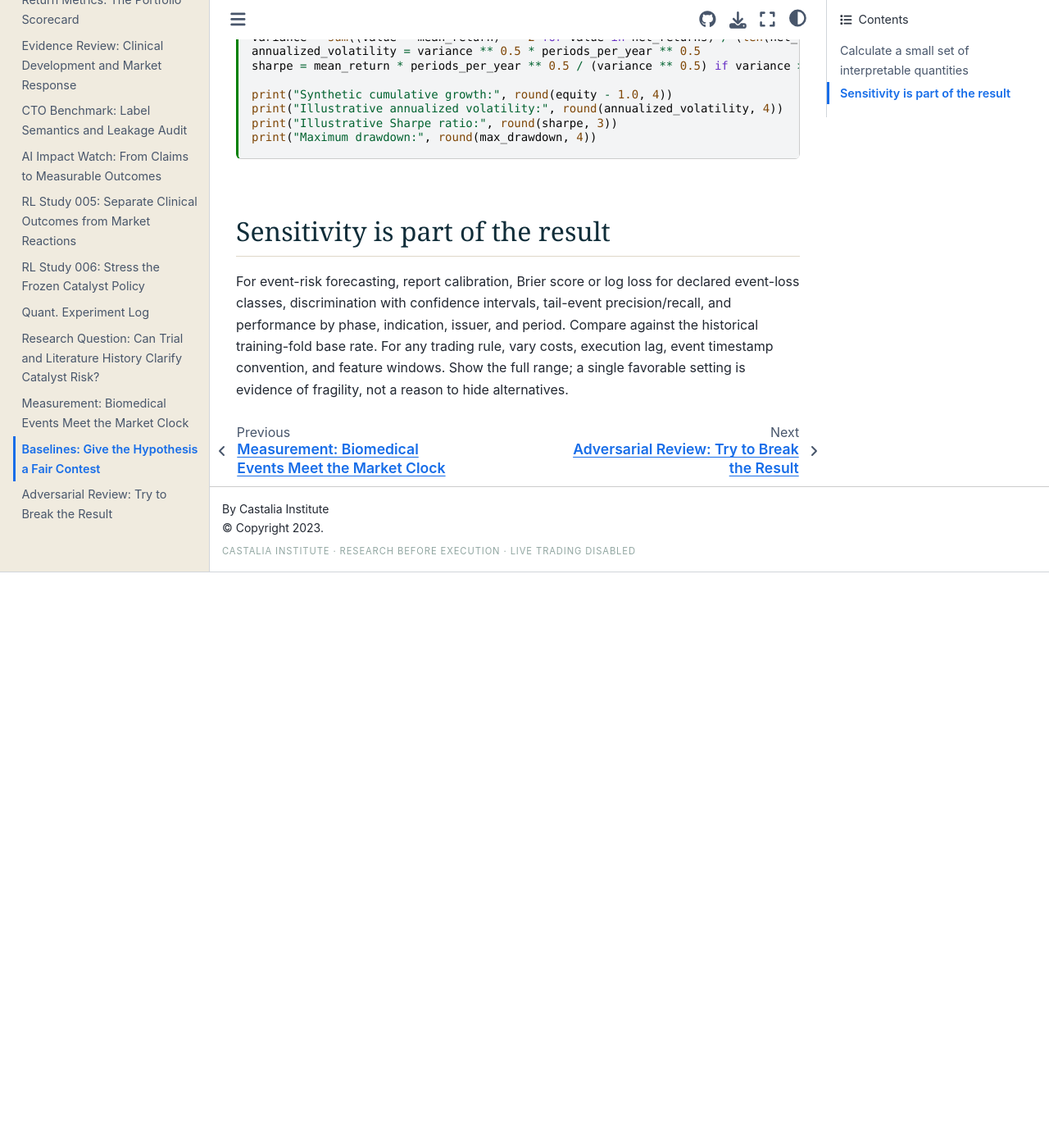
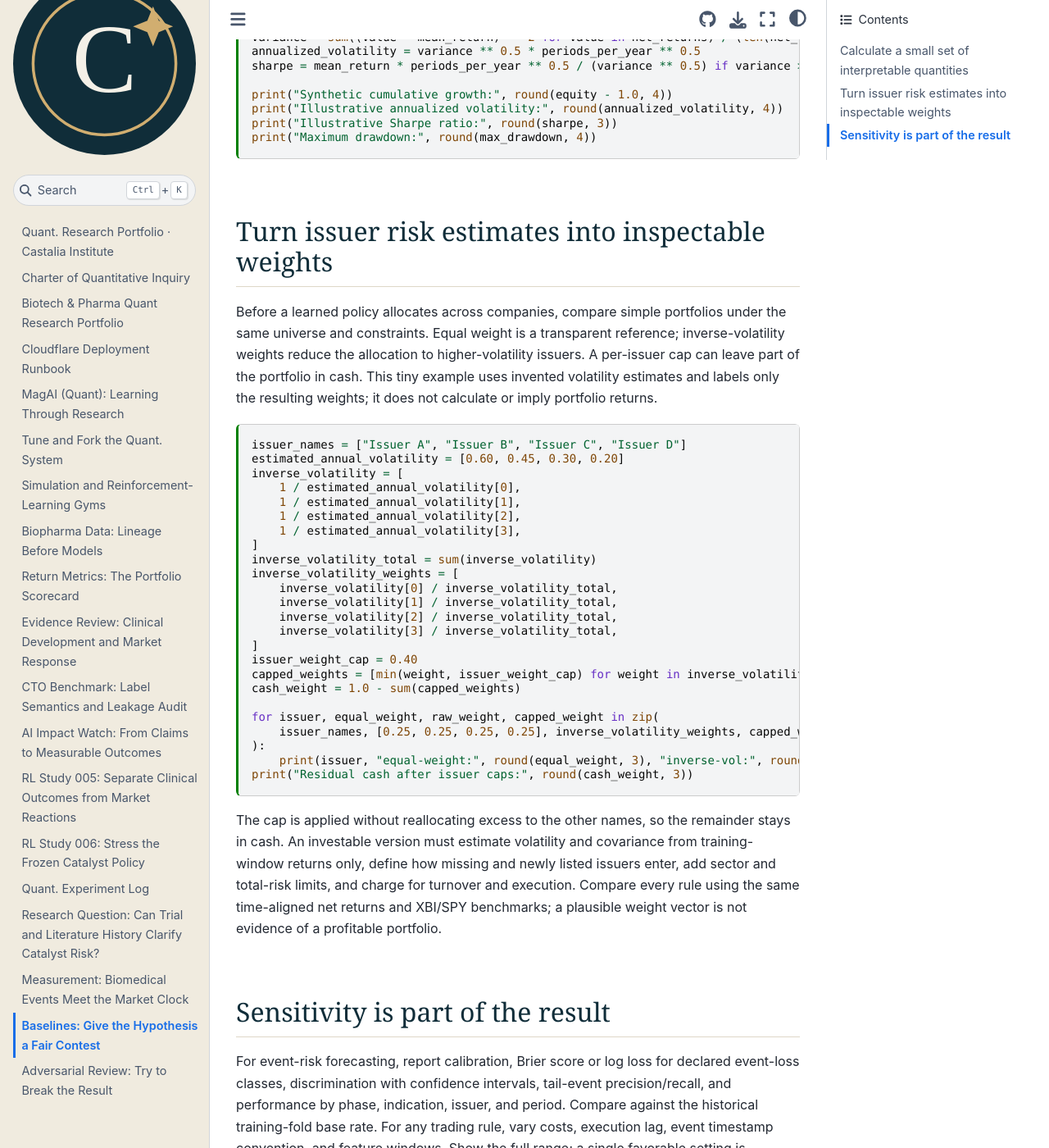
Before and after one commit to CastaliaInstitute/quant, a Jupyter Book: the page built from book/research/baselines.md, in a window 1280 px wide and 1400 px high, scrolled down 1266 px. Shown: the whole window at 82% size. Built offline with Jupyter Book 1.0.4 settings and Sphinx 7.4.7 and the Sphinx Book theme 1.1.4, drawn with Linux system fonts in a browser that asks for light colours; before the commit the page ends 1964 px from its top, so only the background shows below that.

Commit message:
Add transparent biotech portfolio allocation example

````diff
--- a/book/research/baselines.md
+++ b/book/research/baselines.md
@@ -48,6 +48,39 @@
 print("Maximum drawdown:", round(max_drawdown, 4))
 ```
 
+## Turn issuer risk estimates into inspectable weights
+
+Before a learned policy allocates across companies, compare simple portfolios under the same universe and constraints. Equal weight is a transparent reference; inverse-volatility weights reduce the allocation to higher-volatility issuers. A per-issuer cap can leave part of the portfolio in cash. This tiny example uses invented volatility estimates and labels only the resulting weights; it does not calculate or imply portfolio returns.
+
+```{code-cell} ipython3
+issuer_names = ["Issuer A", "Issuer B", "Issuer C", "Issuer D"]
+estimated_annual_volatility = [0.60, 0.45, 0.30, 0.20]
+inverse_volatility = [
+    1 / estimated_annual_volatility[0],
+    1 / estimated_annual_volatility[1],
+    1 / estimated_annual_volatility[2],
+    1 / estimated_annual_volatility[3],
+]
+inverse_volatility_total = sum(inverse_volatility)
+inverse_volatility_weights = [
+    inverse_volatility[0] / inverse_volatility_total,
+    inverse_volatility[1] / inverse_volatility_total,
+    inverse_volatility[2] / inverse_volatility_total,
+    inverse_volatility[3] / inverse_volatility_total,
+]
+issuer_weight_cap = 0.40
+capped_weights = [min(weight, issuer_weight_cap) for weight in inverse_volatility_weights]
+cash_weight = 1.0 - sum(capped_weights)
+
+for issuer, equal_weight, raw_weight, capped_weight in zip(
+    issuer_names, [0.25, 0.25, 0.25, 0.25], inverse_volatility_weights, capped_weights
+):
+    print(issuer, "equal-weight:", round(equal_weight, 3), "inverse-vol:", round(raw_weight, 3), "capped:", round(capped_weight, 3))
+print("Residual cash after issuer caps:", round(cash_weight, 3))
+```
+
+The cap is applied without reallocating excess to the other names, so the remainder stays in cash. An investable version must estimate volatility and covariance from training-window returns only, define how missing and newly listed issuers enter, add sector and total-risk limits, and charge for turnover and execution. Compare every rule using the same time-aligned net returns and XBI/SPY benchmarks; a plausible weight vector is not evidence of a profitable portfolio.
+
 ## Sensitivity is part of the result
 
 For event-risk forecasting, report calibration, Brier score or log loss for declared event-loss classes, discrimination with confidence intervals, tail-event precision/recall, and performance by phase, indication, issuer, and period. Compare against the historical training-fold base rate. For any trading rule, vary costs, execution lag, event timestamp convention, and feature windows. Show the full range; a single favorable setting is evidence of fragility, not a reason to hide alternatives.
````
Also changed, not shown: book/portfolio.md (+1 -1 lines).
